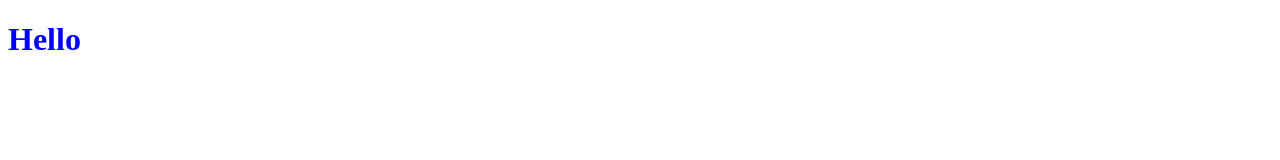
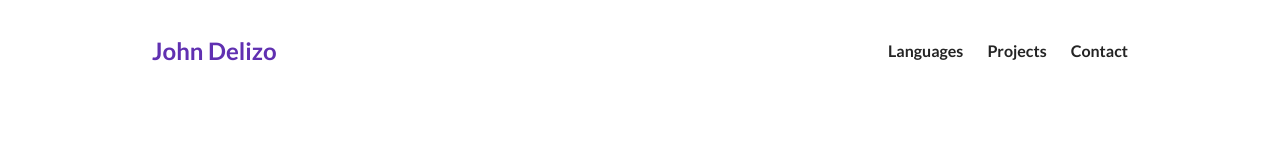
Before and after one commit to JohnDelizo250/E-portfolio-John-Delizo, a plain HTML site: page index.html in a window 1280 px wide. Drawn offline with Linux system fonts and the light colour scheme.

Commit message:
modified navlinks and gave space between name and links

```diff
--- a/index.html
+++ b/index.html
@@ -1,12 +1,50 @@
-<!DOCTYPE html>
+<!doctype html>
 <html lang="en">
-<head>
-  <meta charset="UTF-8">
-  <meta name="viewport" content="width=device-width, initial-scale=1.0">
-  <title>John Delizo</title>
-  <link rel="stylesheet" href="./style.css">
-</head>
-<body>
-  <h1>Hello</h1>
-</body>
+  <head>
+    <meta charset="UTF-8" />
+    <meta name="viewport" content="width=device-width, initial-scale=1.0" />
+    <title>John Delizo</title>
+    <link rel="stylesheet" href="./style.css" />
+  </head>
+  <body>
+    <section id="about-me">
+      <nav>
+        <div class="personal__logo">John Delizo</div>
+        <ul class="nav__link--list">
+          <li>
+            <a
+              href=""
+              class="
+              nav__link--anchor
+              link__hover-effect
+              link__hover-effect--black"
+              >Languages</a
+            >
+          </li>
+
+          <li>
+            <a
+              href=""
+              class="
+              nav__link--anchor
+              link__hover-effect
+              link__hover--effect--black"
+              >Projects</a
+            >
+          </li>
+
+          <li>
+            <a
+              href=""
+              class="
+              nav__link--anchor
+              link__hover-effect
+              link__hover-effect--black"
+              >Contact</a
+            >
+          </li>
+        </ul>
+      </nav>
+    </section>
+  </body>
 </html>
--- a/style.css
+++ b/style.css
@@ -1,3 +1,64 @@
-h1 {
-  color: blue;
+@import url('https://fonts.googleapis.com/css2?family=Lato:ital,wght@0,100;0,300;0,400;0,700;0,900;1,100;1,300;1,400;1,700;1,900&family=Roboto:ital,wght@0,100..900;1,100..900&display=swap');
+
+* {
+  font-family: "Lato", sans-serif;
+  padding: 0;
+  margin: 0;
+  box-sizing: border-box
 }
+
+h1, h2, h3, h4, h5, h6, span {
+  color: #242424;
+  text-align: center;
+  line-height: 1.25;
+}
+
+p {
+  line-height: 1.5;
+  font-size: 16px;
+}
+
+ul {
+  list-style-type: none;
+}
+
+/* NAVIGATION BAR */
+
+nav {
+  height: 100px;
+  width: 100%;
+  max-width: 1000px;
+  margin: 0 auto;
+  display: flex;
+  justify-content: space-between;
+  align-items: center;
+}
+
+.nav__link--list {
+  display: flex;
+}
+
+.nav__link--anchor {
+  margin: 0 12px;
+  color: #242424;
+  text-decoration: none;
+  font-weight: 700;
+}
+
+.nav__link__anchor-primary {
+  background-color: #6030b1;
+  padding: 8px 20px;
+  border-radius: 50px;
+  color: white;
+}
+
+.nav__link--anchor-primary:hover {
+  background-color: #5d3eff;
+}
+
+.personal__logo {
+  font-size: 24px;
+  color: #6030b1;
+  margin: 0 12px;
+  font-weight: bold;
+}
```
